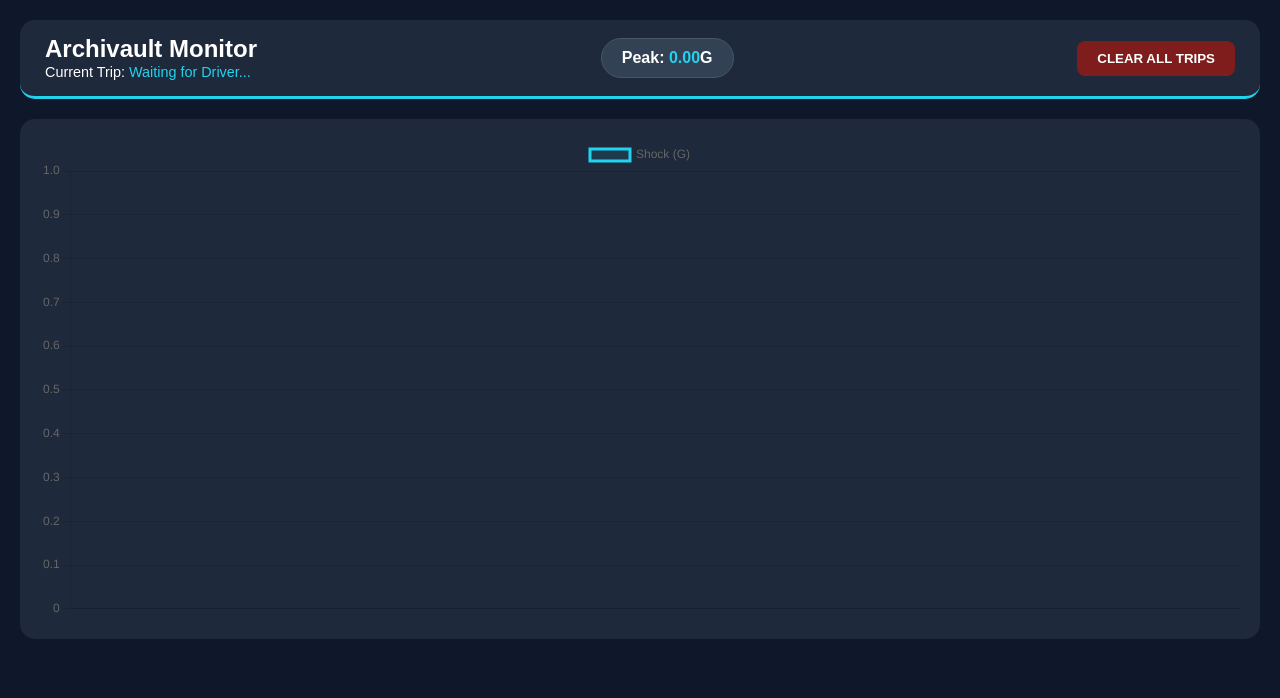
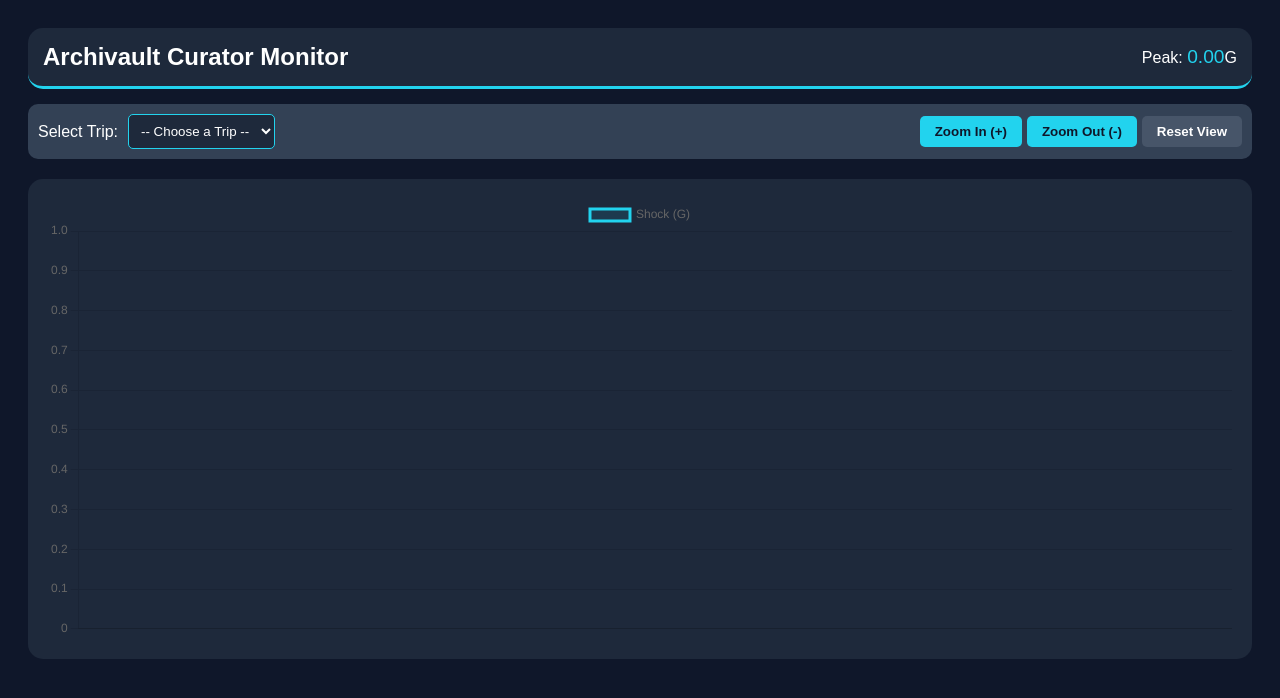
Before and after one commit to StiLR123/Archivault, a plain HTML site: page curator.html in a window 1280 px wide. Drawn offline with nearby package versions, Linux system fonts and the light colour scheme; some packages are replaced by stand-ins of ours; no server answers; a script that the page names is missing.

Commit message:
Update title and styling in curator.html

```diff
--- a/curator.html
+++ b/curator.html
@@ -1,29 +1,39 @@
 <!DOCTYPE html>
 <html lang="en">
 <head>
-    <title>Curator Dashboard - Archivault</title>
+    <title>Archivault curator Dashboard</title>
     <script src="https://www.gstatic.com/firebasejs/8.10.0/firebase-app.js"></script>
     <script src="https://www.gstatic.com/firebasejs/8.10.0/firebase-database.js"></script>
     <script src="https://cdn.jsdelivr.net/npm/chart.js"></script>
     <script src="https://cdn.jsdelivr.net/npm/chartjs-plugin-zoom"></script>
     <style>
-        body { font-family: sans-serif; background: #0f172a; color: white; padding: 20px; margin: 0; }
-        .header { display: flex; justify-content: space-between; align-items: center; background: #1e293b; padding: 15px 25px; border-radius: 15px; border-bottom: 3px solid #22d3ee; }
-        .chart-area { background: #1e293b; border-radius: 15px; margin-top: 20px; padding: 20px; height: 60vh; }
-        .stat-pill { background: #334155; padding: 10px 20px; border-radius: 50px; font-weight: bold; border: 1px solid #475569; }
-        .danger-btn { background: #7f1d1d; color: white; border: none; padding: 10px 20px; border-radius: 8px; cursor: pointer; font-weight: bold; transition: 0.3s; }
-        .danger-btn:hover { background: #b91c1c; }
-        #activeTrip { color: #22d3ee; }
+        body { font-family: sans-serif; background: #0f172a; color: white; padding: 20px; }
+        .header { display: flex; justify-content: space-between; align-items: center; background: #1e293b; padding: 15px; border-radius: 15px; border-bottom: 3px solid #22d3ee; }
+        .controls { margin-top: 15px; background: #334155; padding: 10px; border-radius: 10px; display: flex; gap: 10px; align-items: center; }
+        .chart-area { background: #1e293b; border-radius: 15px; margin-top: 20px; padding: 20px; height: 55vh; }
+        select { padding: 8px; border-radius: 5px; background: #1e293b; color: white; border: 1px solid #22d3ee; }
+        button { padding: 8px 15px; border-radius: 5px; cursor: pointer; border: none; font-weight: bold; }
+        .btn-zoom { background: #22d3ee; color: #0f172a; }
+        .btn-reset { background: #475569; color: white; }
     </style>
 </head>
 <body>
     <div class="header">
-        <div>
-            <h2 style="margin:0">Archivault Monitor</h2>
-            <span style="font-size:0.9em">Current Trip: <span id="activeTrip">Waiting for Driver...</span></span>
+        <h2 style="margin:0">Archivault Curator Monitor</h2>
+        <div>Peak: <span id="cG" style="color:#22d3ee; font-size:1.2em;">0.00</span>G</div>
+    </div>
+
+    <div class="controls">
+        <label>Select Trip:</label>
+        <select id="tripPicker">
+            <option value="">-- Choose a Trip --</option>
+        </select>
+
+        <div style="margin-left:auto; display:flex; gap:5px;">
+            <button class="btn-zoom" onclick="chart.zoom(1.2)">Zoom In (+)</button>
+            <button class="btn-zoom" onclick="chart.zoom(0.8)">Zoom Out (-)</button>
+            <button class="btn-reset" onclick="chart.resetZoom()">Reset View</button>
         </div>
-        <div class="stat-pill">Peak: <span id="cG" style="color:#22d3ee">0.00</span>G</div>
-        <button class="danger-btn" onclick="clearDatabase()">CLEAR ALL TRIPS</button>
     </div>
 
     <div class="chart-area">
@@ -43,46 +53,49 @@
         const ctx = document.getElementById('tripChart').getContext('2d');
         const chart = new Chart(ctx, {
             type: 'line',
-            data: { labels: [], datasets: [{ label: 'Shock (G)', data: [], borderColor: '#22d3ee', backgroundColor: 'rgba(34,211,238,0.1)', fill: true, stepped: true, pointRadius: 2 }] },
+            data: { labels: [], datasets: [{ label: 'Shock (G)', data: [], borderColor: '#22d3ee', fill: true, backgroundColor: 'rgba(34,211,238,0.1)', stepped: true }] },
             options: {
-                responsive: true,
-                maintainAspectRatio: false,
+                responsive: true, maintainAspectRatio: false,
                 plugins: { zoom: { zoom: { wheel: { enabled: true }, mode: 'x' }, pan: { enabled: true, mode: 'x' } } }
             }
         });
 
-        // FUNCTION TO WIPE THE DATABASE
-        function clearDatabase() {
-            if(confirm("WARNING: This will permanently delete all trip data from the database. Proceed?")) {
-                db.ref('trips').remove()
-                .then(() => {
-                    alert("Database cleared successfully.");
-                    location.reload(); // Refresh the page to reset the graph
-                })
-                .catch((error) => { alert("Error deleting data: " + error.message); });
-            }
-        }
+        // 1. POPULATE THE PULL-DOWN MENU
+        db.ref('trips').on('value', (snapshot) => {
+            const picker = document.getElementById('tripPicker');
+            const currentSelection = picker.value;
+            picker.innerHTML = '<option value="">-- Choose a Trip --</option>';
 
-        // LISTEN FOR TRIPS
-        db.ref('trips').limitToLast(1).on('child_added', (tripSnap) => {
-            document.getElementById('activeTrip').innerText = tripSnap.key;
+            snapshot.forEach((child) => {
+                const opt = document.createElement('option');
+                opt.value = child.key;
+                opt.innerText = child.key;
+                picker.appendChild(opt);
+            });
+            picker.value = currentSelection;
+        });
 
-            tripSnap.ref.on('child_added', (dataSnap) => {
-                const data = dataSnap.val();
-                const time = new Date(data.t).toLocaleTimeString();
+        // 2. SWITCH TRIPS WHEN SELECTED
+        let currentListener = null;
+        document.getElementById('tripPicker').onchange = function() {
+            const tripID = this.value;
+            if (!tripID) return;
 
-                chart.data.labels.push(time);
-                chart.data.datasets[0].data.push(data.g);
-                document.getElementById('cG').innerText = data.g;
+            // Clear old data and listener
+            if (currentListener) db.ref('trips').child(currentListener).off();
+            chart.data.labels = [];
+            chart.data.datasets[0].data = [];
+            currentListener = tripID;
 
-                // Keeps graph manageable
-                if (chart.data.labels.length > 300) {
-                    chart.data.labels.shift();
-                    chart.data.datasets[0].data.shift();
-                }
+            // Start new listener for the selected trip
+            db.ref('trips/' + tripID).on('child_added', (snap) => {
+                const val = snap.val();
+                chart.data.labels.push(new Date(val.t).toLocaleTimeString());
+                chart.data.datasets[0].data.push(val.g);
+                document.getElementById('cG').innerText = val.g;
                 chart.update('none');
             });
-        });
+        };
     </script>
 </body>
 </html>
```
